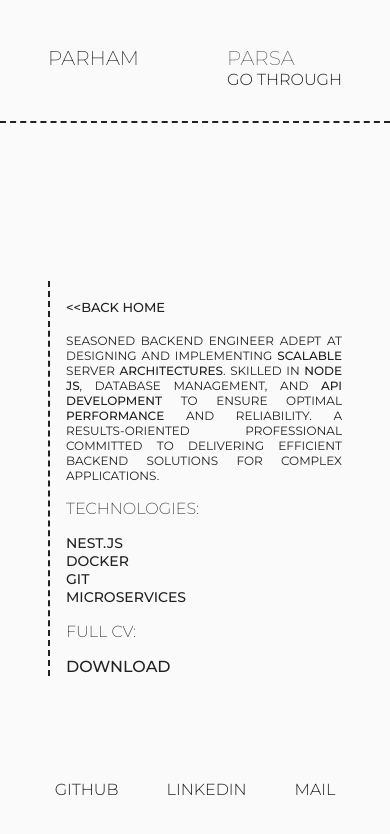
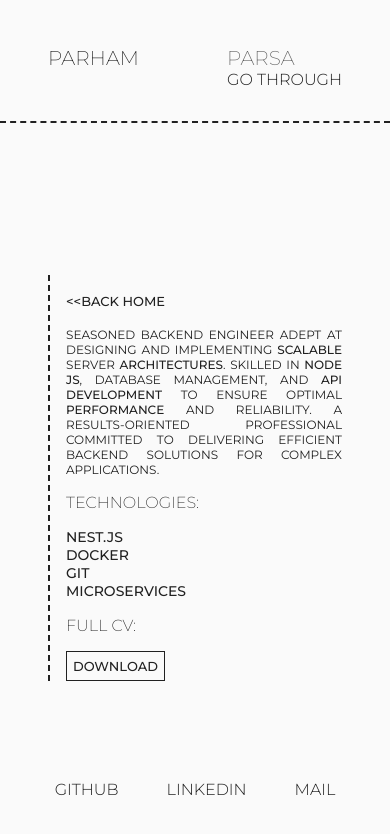
Before and after one commit to ParsaSaeednia/devtwin, a Vue app: page /Parham in a window 390 px wide. Shown: the top 834 px of the page. Built offline with nearby package versions, Linux system fonts and the light colour scheme.

Commit message:
remove photo

```diff
--- a/src/views/Parham.vue
+++ b/src/views/Parham.vue
@@ -2,9 +2,9 @@
 <template>
     <div>
         <main>
-            <div class="image-container">
+            <!-- <div class="image-container">
                 <img src="https://picsum.photos/254/294" alt="PARHAM">
-            </div>
+            </div> -->
             <section>
                 <router-link to="/">
                     <span>
@@ -109,7 +109,8 @@ h6 {
 }
 
 a.button {
-    border: 0;
+    border: 1px solid #212121;
+    padding: 6px;
     background-color: #fafafa;
     cursor: pointer;
     font-family: "Montserrat", sans-serif;
@@ -181,5 +182,9 @@ li:hover {
     p {
         font-size: 12px;
     }
+
+    a.button {
+        font-size: small;
+    }
 }
 </style>
--- a/src/views/Parsa.vue
+++ b/src/views/Parsa.vue
@@ -26,9 +26,9 @@
                     target="_blank">Download</a>
 
             </section>
-            <div class="image-container">
+            <!-- <div class="image-container">
                 <img src="https://picsum.photos/254/294" alt="PARHAM">
-            </div>
+            </div> -->
         </main>
         <footer>
             <ul>
@@ -102,7 +102,8 @@ h6 {
 }
 
 a.button {
-    border: 0;
+    border: 1px solid #212121;
+    padding: 6px;
     background-color: #fafafa;
     cursor: pointer;
     font-family: "Montserrat", sans-serif;
@@ -174,5 +175,9 @@ li:hover {
     p {
         font-size: 12px;
     }
+
+    a.button {
+        font-size: small;
+    }
 }
 </style>
```
